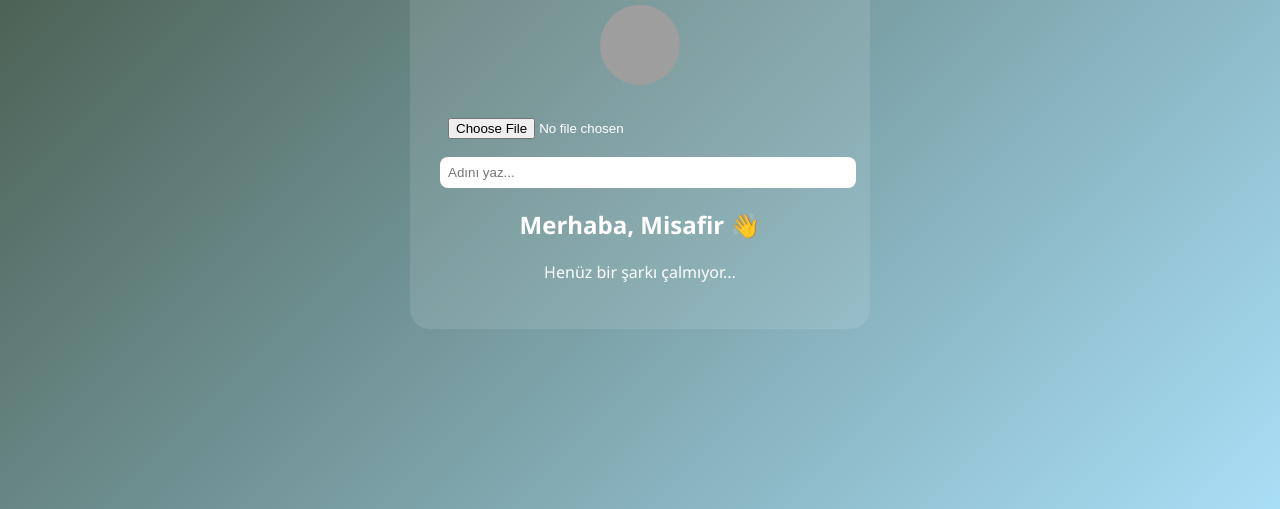
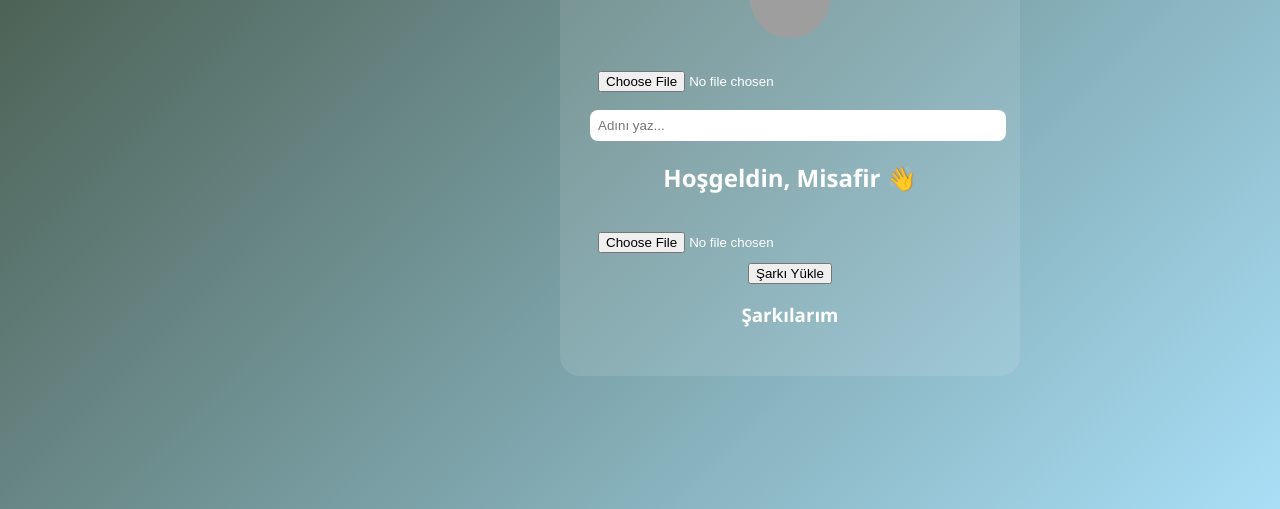
Before and after one commit to napoleon67/Recycling-, a website: page index.html in a window 1280 px wide. Shown: the part 291-800 px from the top of the page. Drawn offline with Linux system fonts and the light colour scheme; grey boxes are pictures that could not be loaded.

Commit message:
Update index.html

```diff
--- a/index.html
+++ b/index.html
@@ -1,26 +1,33 @@
-
 <!DOCTYPE html>
 <html lang="tr">
 <head>
   <meta charset="UTF-8" />
   <title>Beatify 🎶</title>
-  <link rel="stylesheet" href="style.css">
+  <link rel="stylesheet" href="style.css" />
 </head>
 <body>
+  <canvas id="background"></canvas>
+
   <div class="container">
     <h1>Beatify 🎵</h1>
+
     <div class="profile">
-      <img id="avatar" src="https://placekitten.com/100/100" alt="Avatar">
-      <input type="file" id="avatarInput" accept="image/*">
-      <input type="text" id="usernameInput" placeholder="Adını yaz...">
+      <img id="avatar" src="https://placekitten.com/100/100" alt="Avatar" />
+      <input type="file" id="avatarInput" accept="image/*" />
+      <input type="text" id="usernameInput" placeholder="Adını yaz..." maxlength="20" />
     </div>
-    <div class="welcome">
-      <h2>Merhaba, <span id="username">Misafir</span> 👋</h2>
+
+    <h2>Hoşgeldin, <span id="username">Misafir</span> 👋</h2>
+
+    <div class="upload-section">
+      <input type="file" id="audioUpload" accept="audio/*" />
+      <button id="uploadBtn">Şarkı Yükle</button>
     </div>
-    <div class="player">
-      <p>Henüz bir şarkı çalmıyor...</p>
-    </div>
+
+    <h3>Şarkılarım</h3>
+    <ul id="songList"></ul>
   </div>
+
   <script src="script.js"></script>
 </body>
 </html>
```
